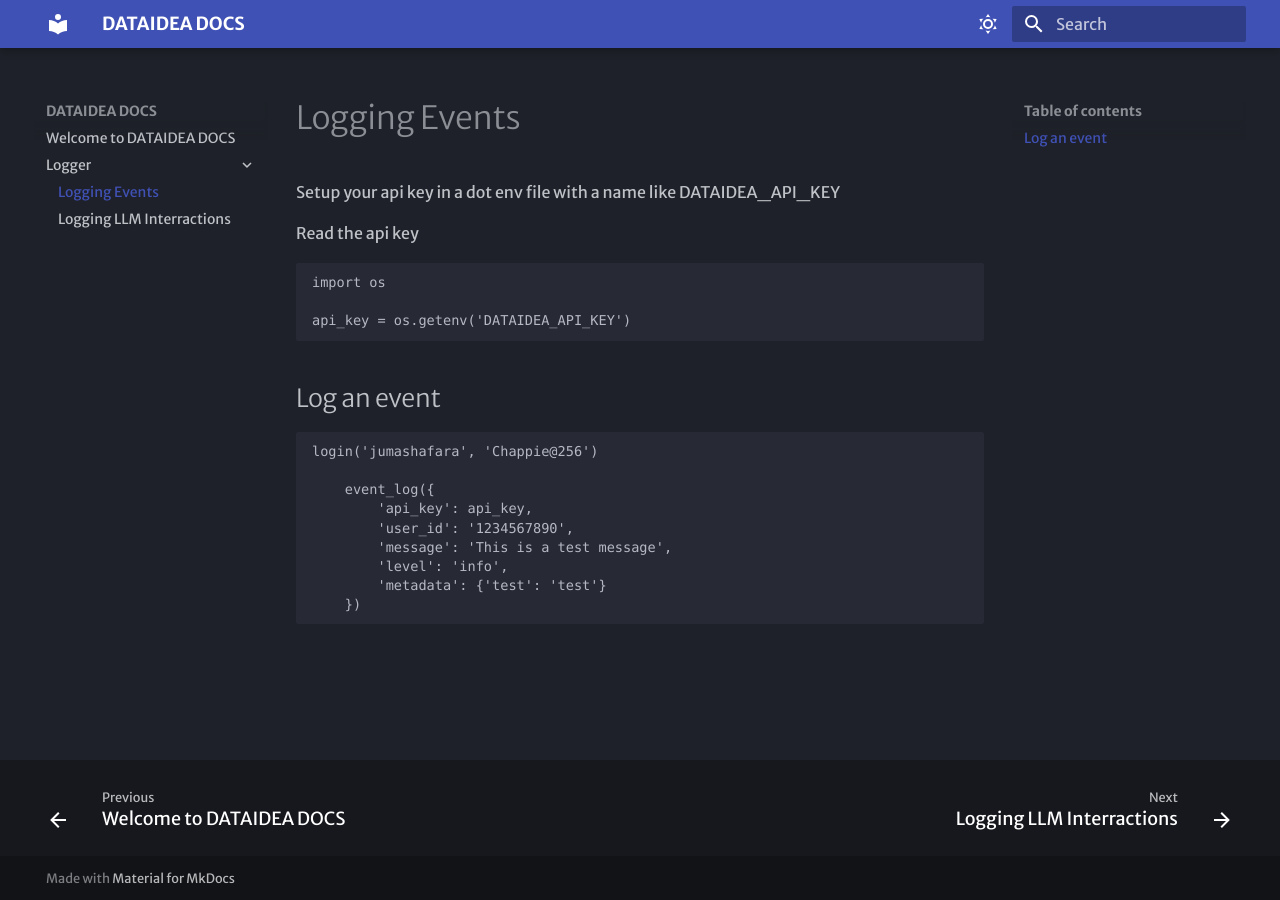
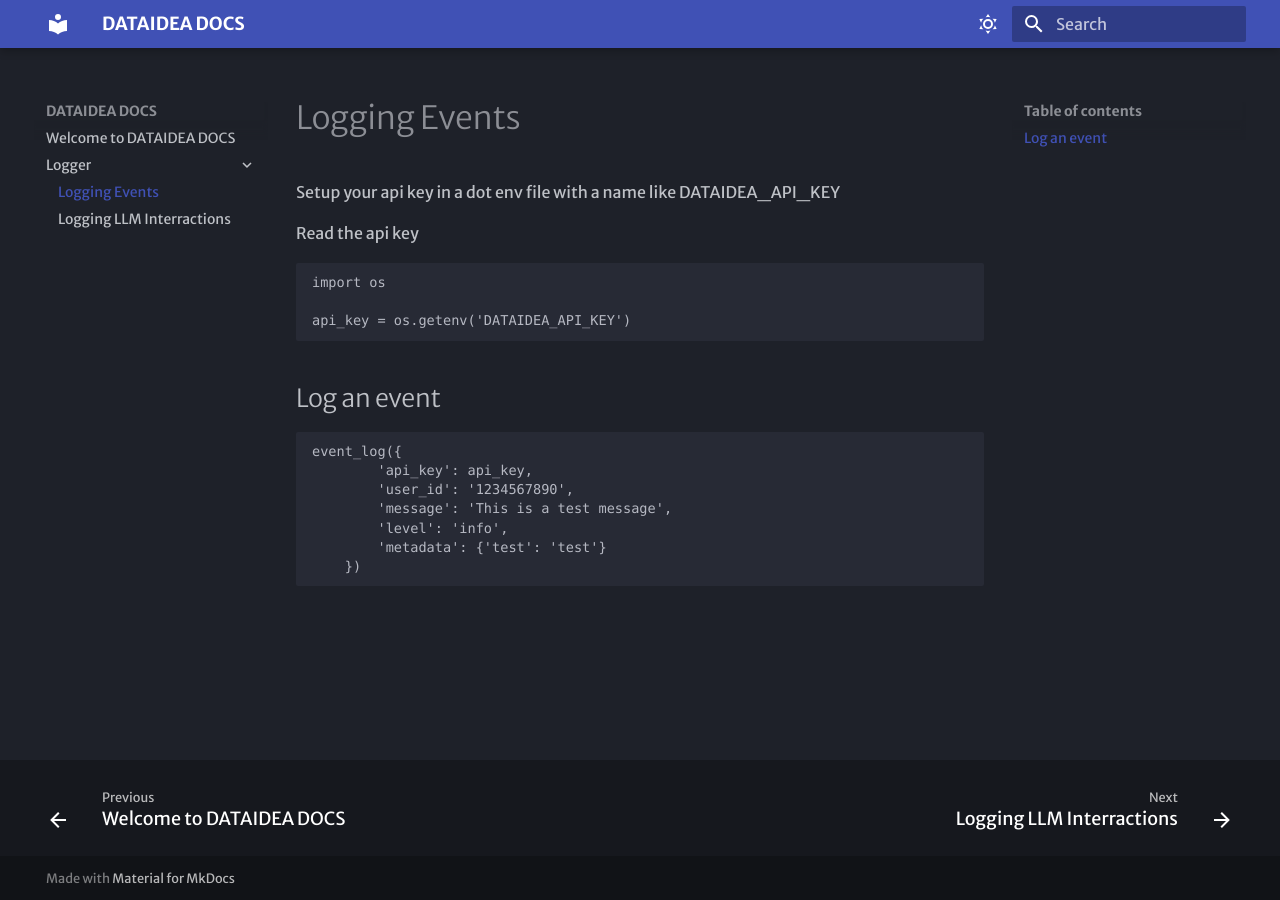
Before and after one commit to dataideaorg/dataidea-docs, an MkDocs documentation site: the page built from docs/Logger/1.logging_events.md, in a window 1280 px wide. Built offline with MkDocs 1.6.1 and Material for MkDocs 9.7.7, drawn with Linux system fonts in a browser that asks for light colours; some web fonts are replaced.

Commit message:
fix: removed login

````diff
--- a/docs/Logger/1.logging_events.md
+++ b/docs/Logger/1.logging_events.md
@@ -13,9 +13,7 @@
 ## Log an event
 
 ```py
-login('jumashafara', 'Chappie@256')
-
-    event_log({
+event_log({
         'api_key': api_key,
         'user_id': '1234567890',
         'message': 'This is a test message',
````
